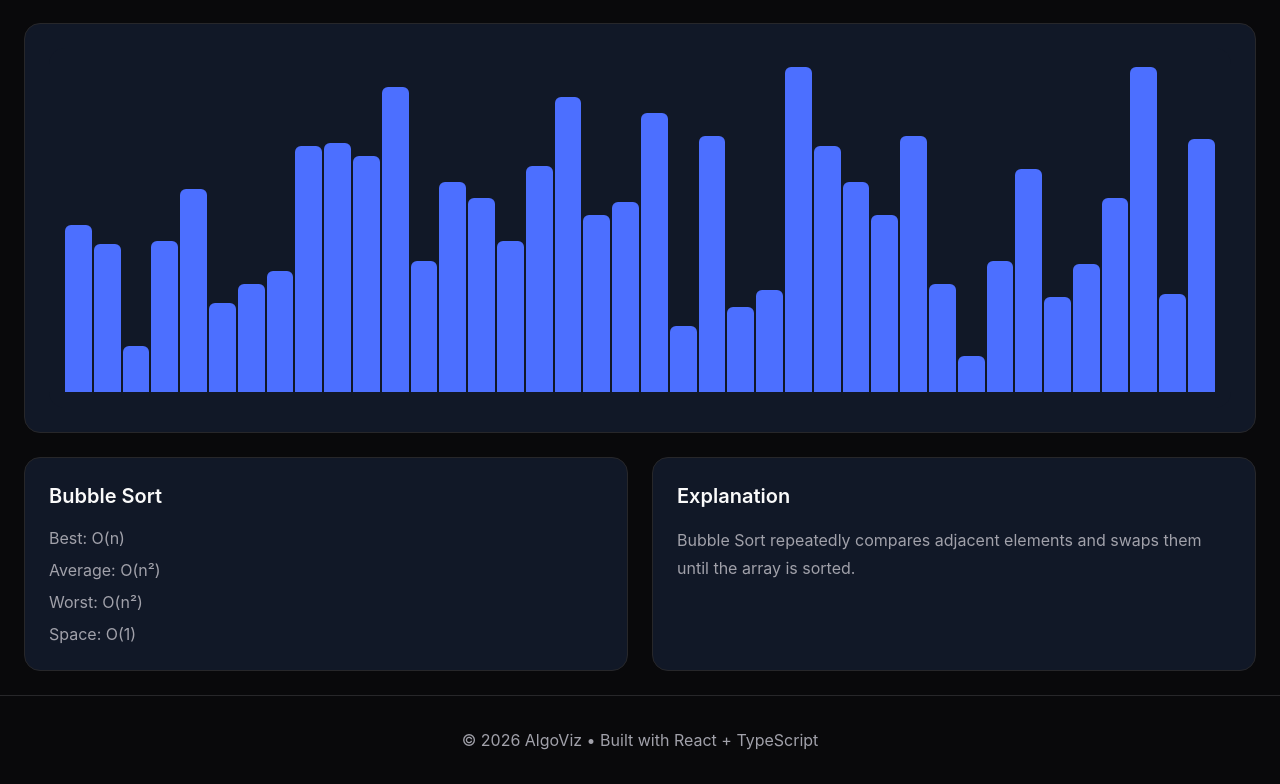
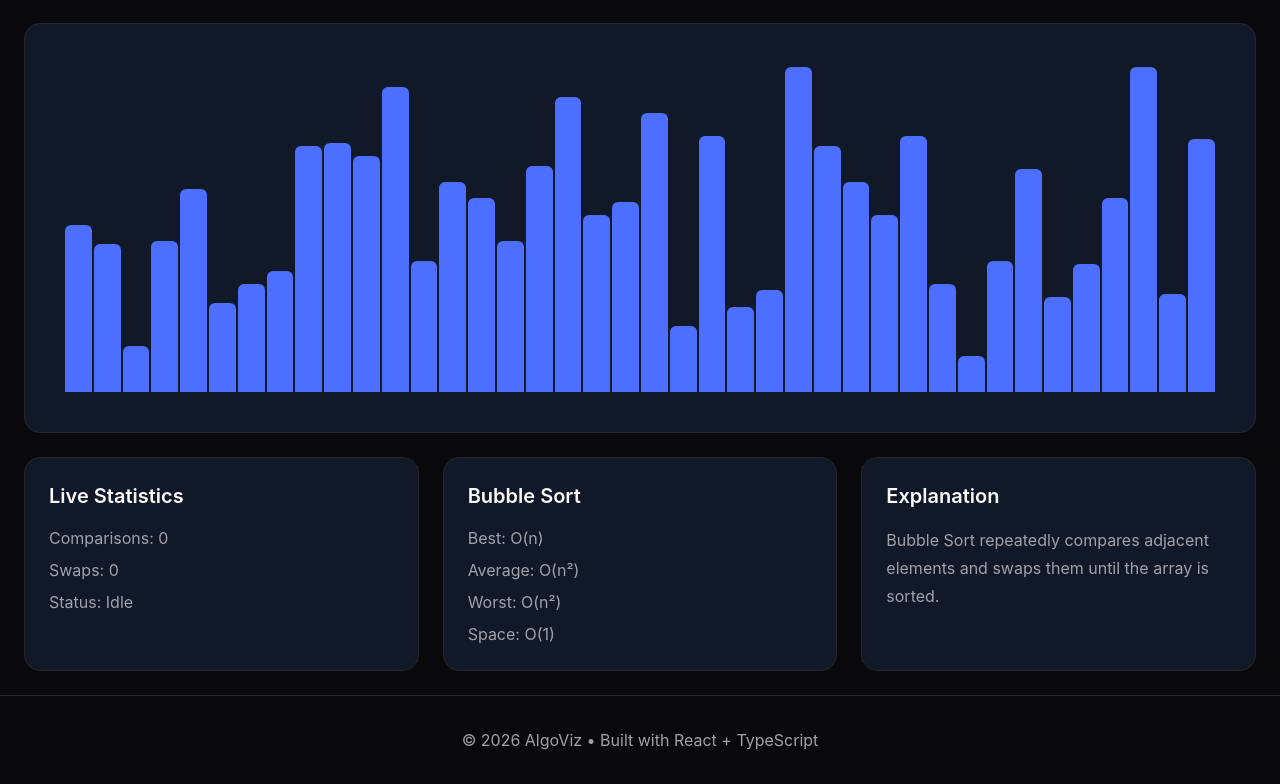
Before and after one commit to Tamajeet7/AlgoViz, a React (Vite) app in the folder frontend/: page /sorting in a window 1280 px wide. Shown: the part 406-1190 px from the top of the page. Built offline with nearby package versions, Linux system fonts and the light colour scheme.

Commit message:
feat: add live sorting statistics

```diff
--- a/frontend/src/features/sorting/algorithms/bubbleSort.ts
+++ b/frontend/src/features/sorting/algorithms/bubbleSort.ts
@@ -4,42 +4,44 @@ export function bubbleSort(array: ArrayBar[]): SortStep[] {
   const arr = array.map((bar) => ({ ...bar }));
   const steps: SortStep[] = [];
 
+  let comparisons = 0;
+  let swaps = 0;
+
   function saveStep() {
     steps.push({
       array: arr.map((bar) => ({ ...bar })),
+      comparisons,
+      swaps,
     });
   }
 
   for (let i = 0; i < arr.length; i++) {
     for (let j = 0; j < arr.length - i - 1; j++) {
-      // Reset all non-sorted bars
       arr.forEach((bar) => {
         if (bar.state !== "sorted") {
           bar.state = "default";
         }
       });
 
-      // Highlight bars being compared
       arr[j].state = "comparing";
       arr[j + 1].state = "comparing";
 
+      comparisons++;
       saveStep();
 
       if (arr[j].value > arr[j + 1].value) {
-        // Highlight swap
         arr[j].state = "swapping";
         arr[j + 1].state = "swapping";
 
         saveStep();
 
-        // Swap bars
         [arr[j], arr[j + 1]] = [arr[j + 1], arr[j]];
 
+        swaps++;
         saveStep();
       }
     }
 
-    // Mark last sorted element
     arr[arr.length - i - 1].state = "sorted";
     saveStep();
   }
--- a/frontend/src/features/sorting/algorithms/insertionSort.ts
+++ b/frontend/src/features/sorting/algorithms/insertionSort.ts
@@ -4,35 +4,57 @@ export function insertionSort(array: ArrayBar[]): SortStep[] {
   const arr = array.map((bar) => ({ ...bar }));
   const steps: SortStep[] = [];
 
-  const save = () =>
+  let comparisons = 0;
+  let swaps = 0;
+
+  function saveStep() {
     steps.push({
       array: arr.map((bar) => ({ ...bar })),
+      comparisons,
+      swaps,
     });
+  }
 
   for (let i = 1; i < arr.length; i++) {
     let j = i;
 
-    while (j > 0 && arr[j - 1].value > arr[j].value) {
-      arr.forEach((b) => {
-        if (b.state !== "sorted") b.state = "default";
+    while (j > 0) {
+      comparisons++;
+
+      arr.forEach((bar) => {
+        if (bar.state !== "sorted") {
+          bar.state = "default";
+        }
       });
+
+      arr[j - 1].state = "comparing";
+      arr[j].state = "comparing";
+
+      saveStep();
+
+      if (arr[j - 1].value <= arr[j].value) {
+        break;
+      }
 
       arr[j - 1].state = "swapping";
       arr[j].state = "swapping";
 
-      save();
+      saveStep();
 
       [arr[j - 1], arr[j]] = [arr[j], arr[j - 1]];
 
-      save();
+      swaps++;
+      saveStep();
 
       j--;
     }
   }
 
-  arr.forEach((b) => (b.state = "sorted"));
+  arr.forEach((bar) => {
+    bar.state = "sorted";
+  });
 
-  save();
+  saveStep();
 
   return steps;
 }
--- a/frontend/src/features/sorting/algorithms/selectionSort.ts
+++ b/frontend/src/features/sorting/algorithms/selectionSort.ts
@@ -4,24 +4,32 @@ export function selectionSort(array: ArrayBar[]): SortStep[] {
   const arr = array.map((bar) => ({ ...bar }));
   const steps: SortStep[] = [];
 
-  const save = () => {
+  let comparisons = 0;
+  let swaps = 0;
+
+  function saveStep() {
     steps.push({
       array: arr.map((bar) => ({ ...bar })),
+      comparisons,
+      swaps,
     });
-  };
+  }
 
   for (let i = 0; i < arr.length; i++) {
     let min = i;
 
     for (let j = i + 1; j < arr.length; j++) {
-      arr.forEach((b) => {
-        if (b.state !== "sorted") b.state = "default";
+      arr.forEach((bar) => {
+        if (bar.state !== "sorted") {
+          bar.state = "default";
+        }
       });
 
       arr[min].state = "comparing";
       arr[j].state = "comparing";
 
-      save();
+      comparisons++;
+      saveStep();
 
       if (arr[j].value < arr[min].value) {
         min = j;
@@ -32,16 +40,16 @@ export function selectionSort(array: ArrayBar[]): SortStep[] {
       arr[i].state = "swapping";
       arr[min].state = "swapping";
 
-      save();
+      saveStep();
 
       [arr[i], arr[min]] = [arr[min], arr[i]];
 
-      save();
+      swaps++;
+      saveStep();
     }
 
     arr[i].state = "sorted";
-
-    save();
+    saveStep();
   }
 
   return steps;
--- a/frontend/src/features/sorting/components/SortingVisualizer.tsx
+++ b/frontend/src/features/sorting/components/SortingVisualizer.tsx
@@ -24,6 +24,9 @@ export default function SortingVisualizer() {
     setSpeed,
 
     isSorting,
+
+    comparisons,
+    swaps,
 
     generateNewArray,
 
@@ -57,8 +60,6 @@ export default function SortingVisualizer() {
 
   return (
     <div className="space-y-6">
-      {/* Header */}
-
       <div className="flex items-center justify-between">
         <h1 className="text-3xl font-bold">
           Sorting Visualizer
@@ -74,18 +75,14 @@ export default function SortingVisualizer() {
           <option value="bubble">Bubble Sort</option>
           <option value="selection">Selection Sort</option>
           <option value="insertion">Insertion Sort</option>
-
           <option value="merge" disabled>
             Merge Sort (Coming Soon)
           </option>
-
           <option value="quick" disabled>
             Quick Sort (Coming Soon)
           </option>
         </select>
       </div>
-
-      {/* Toolbar */}
 
       <div className="rounded-2xl border border-border bg-surface">
         <Toolbar
@@ -100,15 +97,25 @@ export default function SortingVisualizer() {
         />
       </div>
 
-      {/* Visualization */}
-
       <div className="rounded-2xl border border-border bg-surface p-6">
         <ArrayBars array={array} />
       </div>
 
-      {/* Information */}
+      <div className="grid gap-6 lg:grid-cols-3">
+        {/* Live Statistics */}
+        <div className="rounded-2xl border border-border bg-surface p-6">
+          <h2 className="mb-4 text-xl font-semibold">
+            Live Statistics
+          </h2>
 
-      <div className="grid gap-6 md:grid-cols-2">
+          <div className="space-y-2 text-text-secondary">
+            <p>Comparisons: {comparisons}</p>
+            <p>Swaps: {swaps}</p>
+            <p>Status: {isSorting ? "Sorting..." : "Idle"}</p>
+          </div>
+        </div>
+
+        {/* Complexity */}
         <div className="rounded-2xl border border-border bg-surface p-6">
           <h2 className="mb-4 text-xl font-semibold">
             {info.title}
@@ -122,6 +129,7 @@ export default function SortingVisualizer() {
           </div>
         </div>
 
+        {/* Explanation */}
         <div className="rounded-2xl border border-border bg-surface p-6">
           <h2 className="mb-4 text-xl font-semibold">
             Explanation
--- a/frontend/src/features/sorting/hooks/useSorting.ts
+++ b/frontend/src/features/sorting/hooks/useSorting.ts
@@ -1,16 +1,18 @@
 import { useEffect, useRef, useState } from "react";
 
 import type { ArrayBar, SortStep } from "../types/sorting";
-
 import { generateArray } from "../utils/generateArray";
 
 export function useSorting() {
   const [array, setArray] = useState<ArrayBar[]>([]);
+
   const [arraySize, setArraySize] = useState(40);
-
   const [speed, setSpeed] = useState(50);
 
   const [isSorting, setIsSorting] = useState(false);
+
+  const [comparisons, setComparisons] = useState(0);
+  const [swaps, setSwaps] = useState(0);
 
   const timeoutRef = useRef<number | null>(null);
 
@@ -22,6 +24,8 @@ export function useSorting() {
     if (isSorting) return;
 
     setArray(generateArray(arraySize));
+    setComparisons(0);
+    setSwaps(0);
   }
 
   function play(steps: SortStep[]) {
@@ -38,6 +42,8 @@ export function useSorting() {
       }
 
       setArray(steps[i].array);
+      setComparisons(steps[i].comparisons);
+      setSwaps(steps[i].swaps);
 
       i++;
 
@@ -58,6 +64,8 @@ export function useSorting() {
     setIsSorting(false);
 
     setArray(generateArray(arraySize));
+    setComparisons(0);
+    setSwaps(0);
   }
 
   return {
@@ -71,6 +79,9 @@ export function useSorting() {
 
     isSorting,
 
+    comparisons,
+    swaps,
+
     generateNewArray,
 
     play,
--- a/frontend/src/features/sorting/types/sorting.ts
+++ b/frontend/src/features/sorting/types/sorting.ts
@@ -12,6 +12,10 @@ export interface ArrayBar {
 
 export interface SortStep {
   array: ArrayBar[];
+
+  comparisons: number;
+
+  swaps: number;
 }
 
 export type SortingAlgorithm =
```
